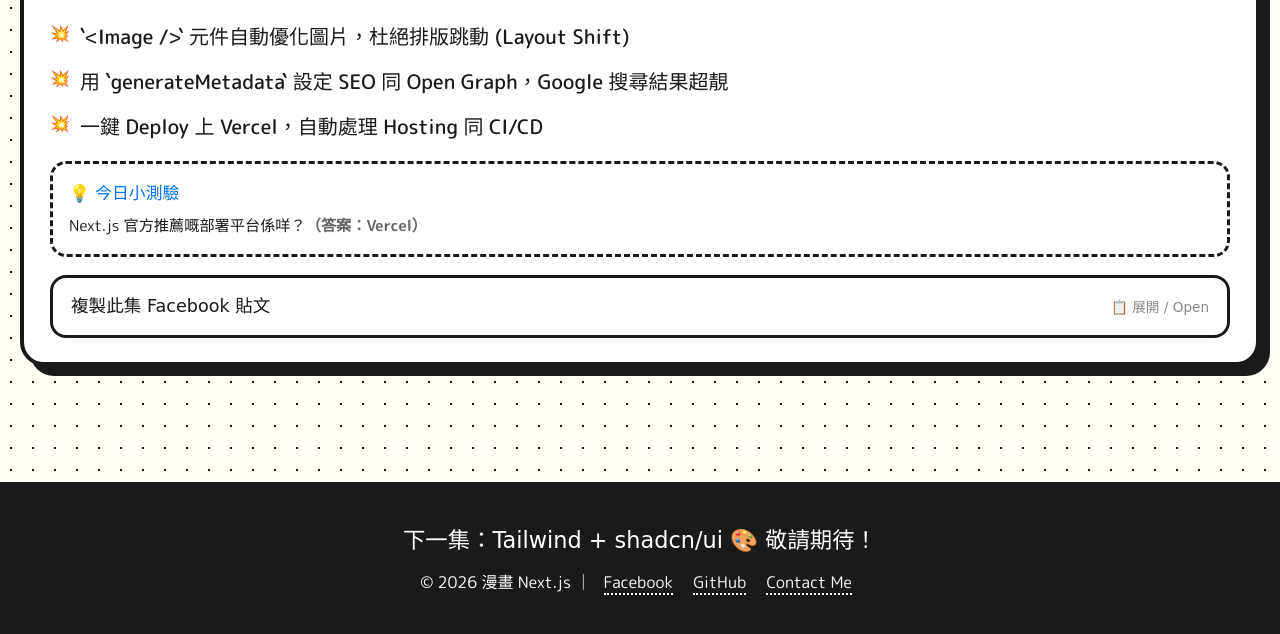
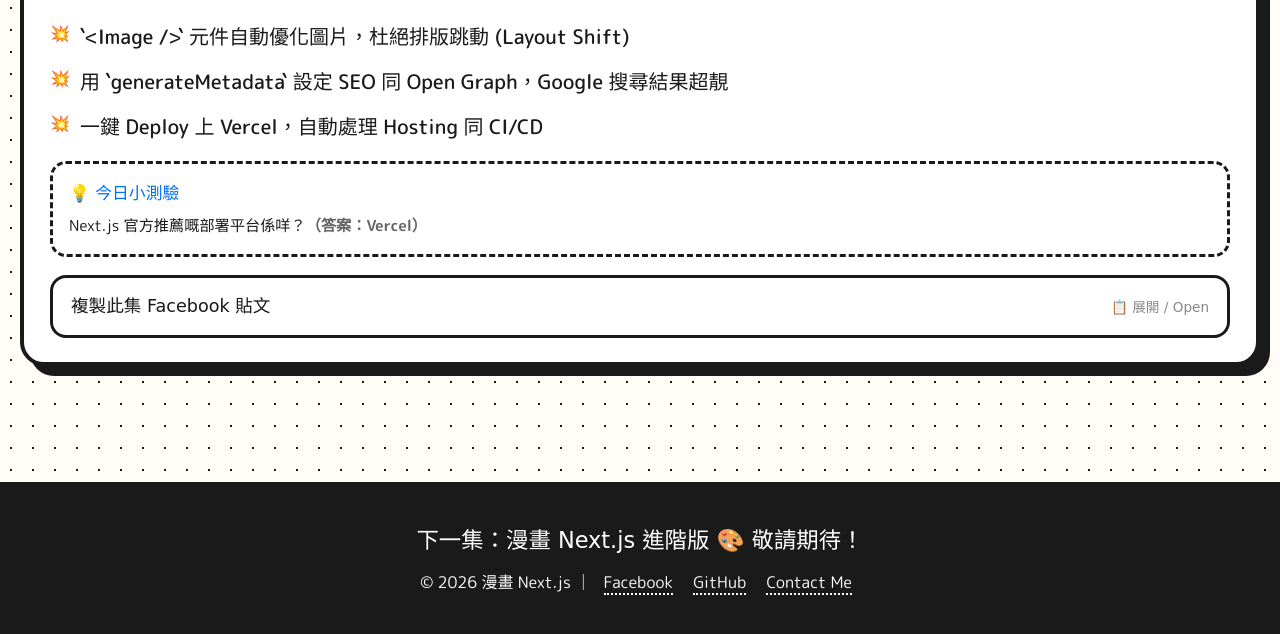
Before and after one commit to 728rabbit/Comic-Next-JS, a plain HTML site: page index.html in a window 1280 px wide. Shown: the part 5701-6335 px from the top of the page. Drawn offline with Linux system fonts and the light colour scheme; a web font is replaced by a local one.

Commit message:
Add files via upload

```diff
--- a/index.html
+++ b/index.html
@@ -869,10 +869,10 @@ From Setup to Full-stack Development, and finally to Deployment, you've now mast
 <footer>
   <div class="container">
     <p class="hand">
-      <span class="lang-zh">下一集：Tailwind + shadcn/ui 🎨 敬請期待！</span>
-      <span class="lang-en">Next: Tailwind + shadcn/ui 🎨 Stay tuned!</span>
+      <span class="lang-zh">下一集：漫畫 Next.js 進階版 🎨 敬請期待！</span>
+      <span class="lang-en">Next: Learn Next.js with Comics Advanced edition 🎨 Stay tuned!</span>
     </p>
-    <p>© 2026 漫畫 Next.js ｜ <a href="https://www.facebook.com/ky.chan.779">Facebook</a> <a href="https://github.com/728rabbit">GitHub</a> <a href="https://iweby.kaiyunchan2012.workers.dev/">Contact Me</a> </p>
+    <p>© 2026 <span class="lang-zh">漫畫 Next.js</span><span class="lang-en">Learn Next.js with Comics</span> ｜ <a href="https://www.facebook.com/ky.chan.779">Facebook</a> <a href="https://github.com/728rabbit">GitHub</a> <a href="https://iweby.kaiyunchan2012.workers.dev/">Contact Me</a> </p>
   </div>
 </footer>
 
```
